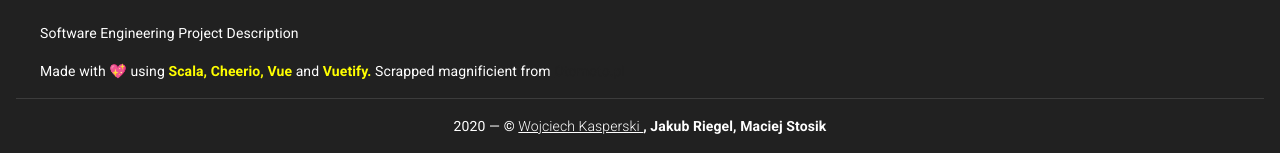
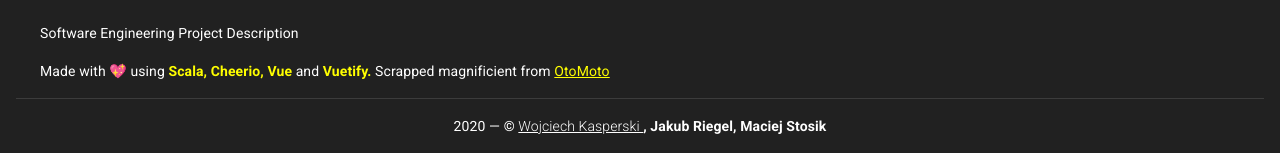
Before and after one commit to jakubriegel/offer-rider, a Vue app in the folder frontend/: page / in a window 1280 px wide. Shown: the part 694-847 px from the top of the page. Built offline with nearby package versions, Linux system fonts and the light colour scheme.

Commit message:
Fix names

```diff
--- a/frontend/src/components/Footer.vue
+++ b/frontend/src/components/Footer.vue
@@ -23,7 +23,7 @@
             <strong class="accent--text">Scala, Cheerio, Vue</strong> and
             <strong class="accent--text">Vuetify. </strong>
             Scrapped magnificient from
-            <a href="https://www.otomoto.pl/">Otomoto.pl</a>
+            <a href="https://www.otomoto.pl/" class="accent--text">OtoMoto</a>
           </v-card-text>
         </v-col>
         <v-col cols="12" md="3" class="max-height pt-0">
```
